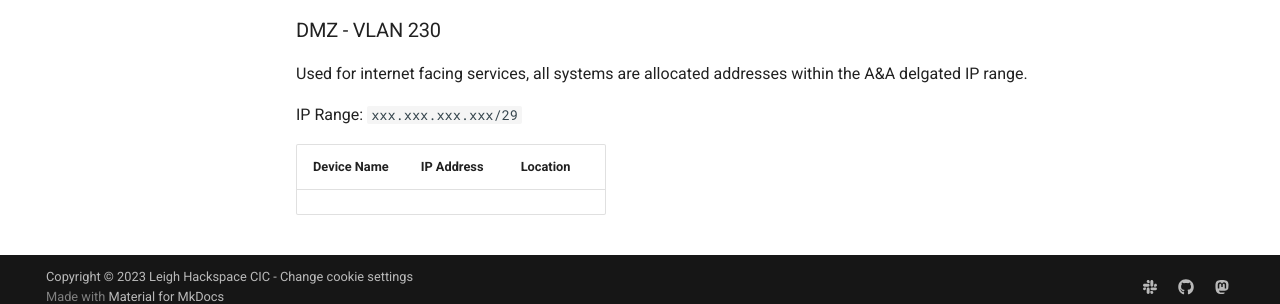
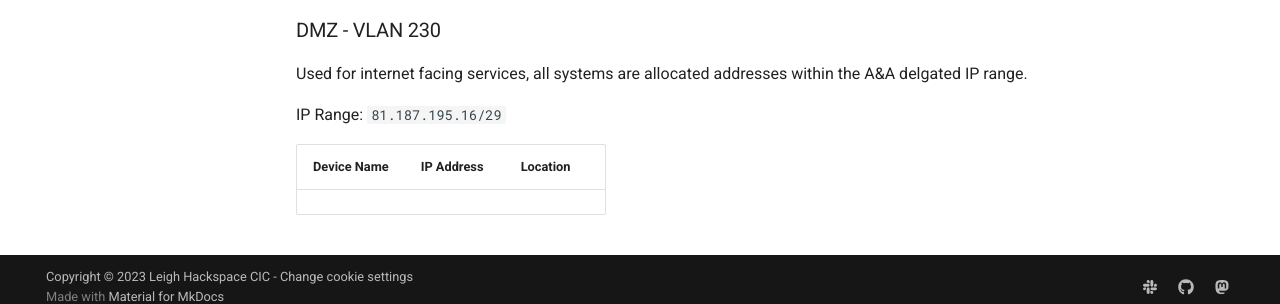
Before and after one commit to leigh-hackspace/HackspaceWiki, an MkDocs documentation site: the page built from docs/infrastructure/network_layout.md, in a window 1280 px wide and 900 px high, scrolled down 3913 px. Shown: the part 580-884 px from the top of the window. Built offline with MkDocs 1.6.1 and Material for MkDocs 9.7.7, drawn with Linux system fonts in a browser that asks for light colours; comment, search, counter and statistics services are not loaded; the version menu is left out.

Commit message:
Add DMZ subnet

```diff
--- a/docs/infrastructure/network_layout.md
+++ b/docs/infrastructure/network_layout.md
@@ -176,7 +176,7 @@ This subnet does have DHCP enabled, but we use some static assignment. Here is t
 
 Used for internet facing services, all systems are allocated addresses within the A&A delgated IP range.
 
-IP Range: `xxx.xxx.xxx.xxx/29`
+IP Range: `81.187.195.16/29`
 
 | Device Name | IP Address | Location |
 | ----------- | ---------- | -------- |
```
